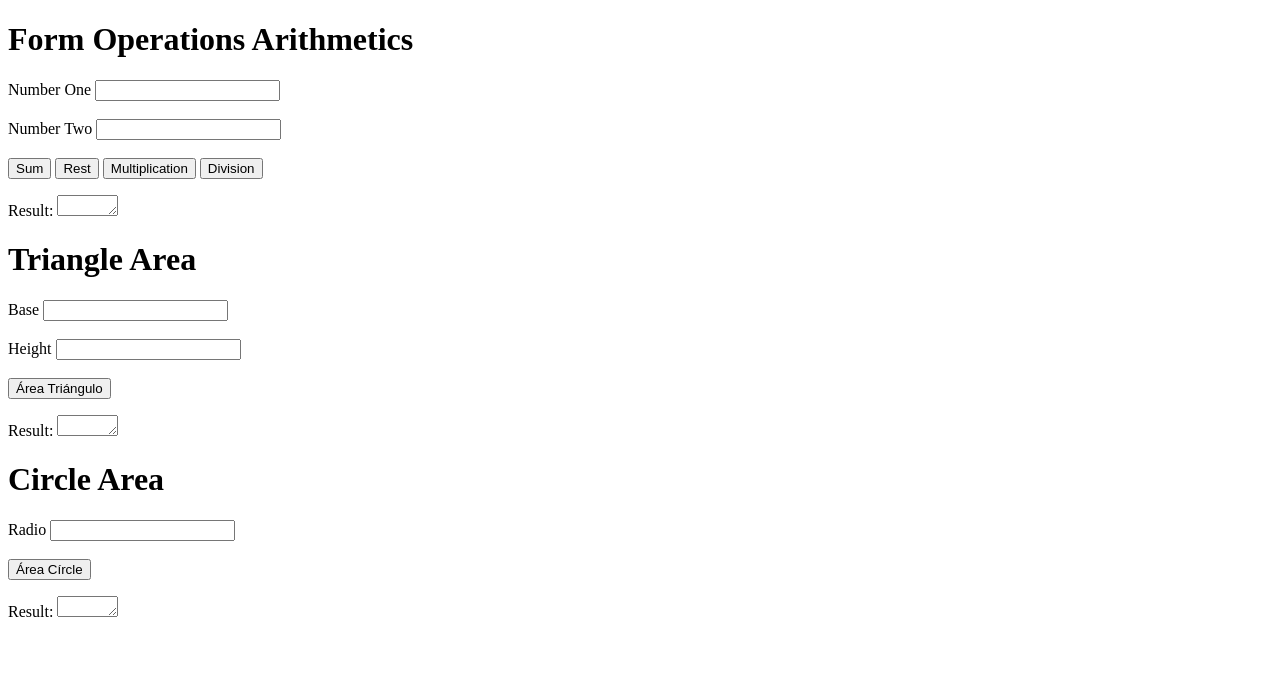
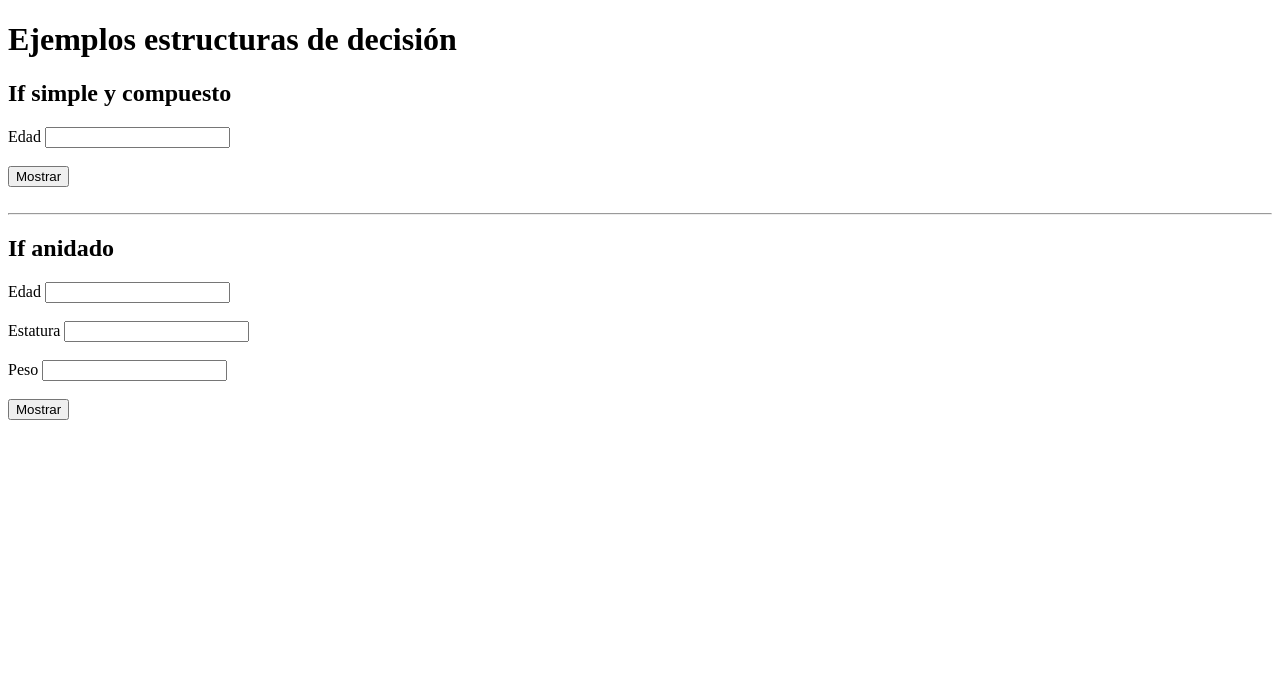
Before and after one commit to yandrea888/examplejs, a plain HTML site: page exampleOne/index.html in a window 1280 px wide. Drawn offline with Linux system fonts and the light colour scheme.

Commit message:
add eDecision file

```diff
--- a/exampleOne/index.html
+++ b/exampleOne/index.html
@@ -5,11 +5,11 @@
     <meta name="viewport" content="width=device-width, initial-scale=1.0">
     <title>Operaciones Aritméticas</title>
     <!--script src="js/variables.js"></script-->
-    <script src="js/operArit.js"></script>
+    <script src="js/eDecision.js"></script>
 </head>
 <body>
-    <h1>Form Operations Arithmetics</h1>
-    <form>
+    <!--h1>Form Operations Arithmetics</h1-->
+    <!--form>
         <label for="nOne">Number One</label>
         <input type="text" name="nOne" id="nOne">
         <br><br>
@@ -47,6 +47,33 @@
             <textarea id="resulAreaCircle" cols="5" rows="1"></textarea>
         </p>
         <br><br>
-    </form>
+    </form-->
+
+    <h1>Ejemplos estructuras de decisión</h1>
+     <section>
+        <h2>If simple y compuesto</h2>
+        <form>
+            <label for="edad">Edad</label>
+            <input type="text" name="edad" id="edad">
+            <br><br>
+            <button type="button" onclick="mostrarMensaje()">Mostrar</button>
+        </form>
+    </section>
+    <br><hr>
+    <section>
+        <h2>If anidado</h2>
+        <form>
+            <label for="edadP">Edad</label>
+            <input type="text" name="edadP" id="edadP">
+            <br><br>
+            <label for="estaturaP">Estatura</label>
+            <input type="text" name="estaturaP" id="estaturaP">
+            <br><br>
+            <label for="pesoP">Peso</label>
+            <input type="text" name="pesoP" id="pesoP">
+            <br><br>
+            <button type="button" onclick="mostrarMensajeDos()">Mostrar</button>
+        </form>
+    </section>
 </body>
 </html>
--- /dev/null
+++ b/exampleOne/js/eDecision.js
@@ -0,0 +1,55 @@
+function mostrarMensaje(){
+let edad = parseInt(document.getElementById('edad').value)
+
+//if (edad >= 18) {
+  //  mensaje = "Sos mayor de edad"
+//} else {
+  //  mensaje = "Sos menor de edad"
+//}
+
+//If con operador terniario
+let mensaje = (edad >= 18) ? "Sos mayor de edad" : "Sos menor de edad"
+//alert(mensaje)
+document.write(mensaje)
+}
+
+function mostrarMensajeDos(){
+    let edadP = parseInt(document.getElementById('edadP').value)
+    let estaturaP = parseFloat(document.getElementById('estaturaP').value)
+    let pesoP = parseInt(document.getElementById('pesoP').value)
+
+    const parametroEdad = 80
+    const parametroEstatura = 1.40
+    const parametroPeso = 70
+    let mensajeDecision = ""
+
+    //if (edadP <= parametroEdad) {
+      //  if (estaturaP >= parametroEstatura) {
+        //    if (pesoP == parametroPeso) {
+          //      mensajeDecision = "Apto para realizar el deporte"
+            //} else {
+              //  mensajeDecision = "No apto. Peso no válido"
+            //}
+        //} else {
+          //  mensajeDecision = "No apto. Estatura no válida"
+       // }
+    //} else {
+        //mensajeDecision = "No apto. Edad no permitida"
+    //}
+
+    //If con operador lógico AND(&&)
+    if (edadP <= parametroEdad && estaturaP >= parametroEstatura && pesoP == parametroPeso ){
+        mensajeDecision = "Apto para realizar el deporte"
+    }else{
+        mensajeDecision = "No apto para realizar el deporte"
+    }
+
+    //If con operador lógico OR(||)
+    if (edadP <= parametroEdad || estaturaP >= parametroEstatura || pesoP == parametroPeso ){
+        mensajeDecision = "Apto para realizar el deporte"
+    }else{
+        mensajeDecision = "No apto para realizar el deporte"
+    }
+
+    alert(mensajeDecision)
+}
```
